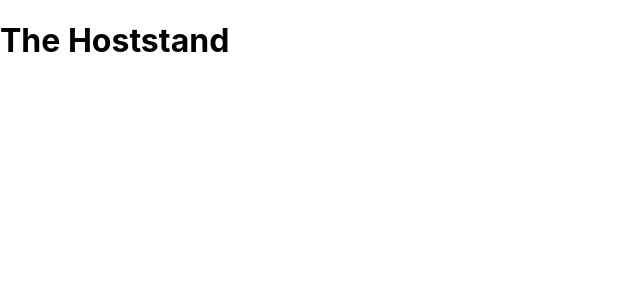
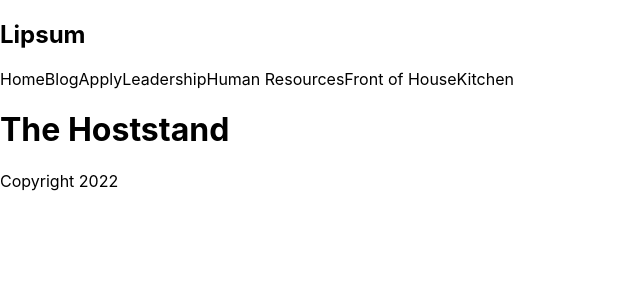
Before and after one commit to YokoOh-no/rest-consult, a Next.js app: page /foh/host in a window 1280 px wide. Shown: the top 300 px of the page, without its empty margins (0-640 px from the left). Built offline with nearby package versions, Linux system fonts and the light colour scheme.

Commit message:
- Layout comp created/ implemented on every page

```diff
--- /dev/null
+++ b/comps/Layout.js
@@ -0,0 +1,14 @@
+import Footer from "./footer";
+import Navbar from "./Navbar";
+
+const Layout = ({ children }) => {
+    return (
+        <div className="content">
+        <Navbar />
+        { children }
+        <Footer />
+        </div>
+     );
+}
+
+export default Layout;
--- a/pages/_app.js
+++ b/pages/_app.js
@@ -1,7 +1,11 @@
+import Layout from '../comps/Layout'
 import '../styles/globals.css'
 
 function MyApp({ Component, pageProps }) {
-  return <Component {...pageProps} />
+  return (
+    <Layout>
+      <Component {...pageProps} />
+    </Layout>
+  )
 }
-
 export default MyApp
--- a/pages/index.js
+++ b/pages/index.js
@@ -6,11 +6,11 @@
 
 export default function Home() {
     return (<div>
-        <Navbar />
+
         <h1>Homepage</h1>
         <p>Lorem ipsum dolor sit amet, consectetur adipiscing elit, sed do eiusmod tempor incididunt ut labore et dolore magna aliqua. Eget magna fermentum iaculis eu. Est placerat in egestas erat imperdiet sed. Euismod </p>
         <p>Lorem ipsum dolor sit amet, consectetur adipiscing elit, sed do eiusmod tempor incididunt ut labore et dolore magna aliqua. Eget magna fermentum iaculis eu. Est placerat in egestas erat imperdiet sed. Euismod </p>
         <Link href="/apply-here"><a>Apply Here Now</a></Link>
-        <Footer />
+
             </div>);
 }
```
